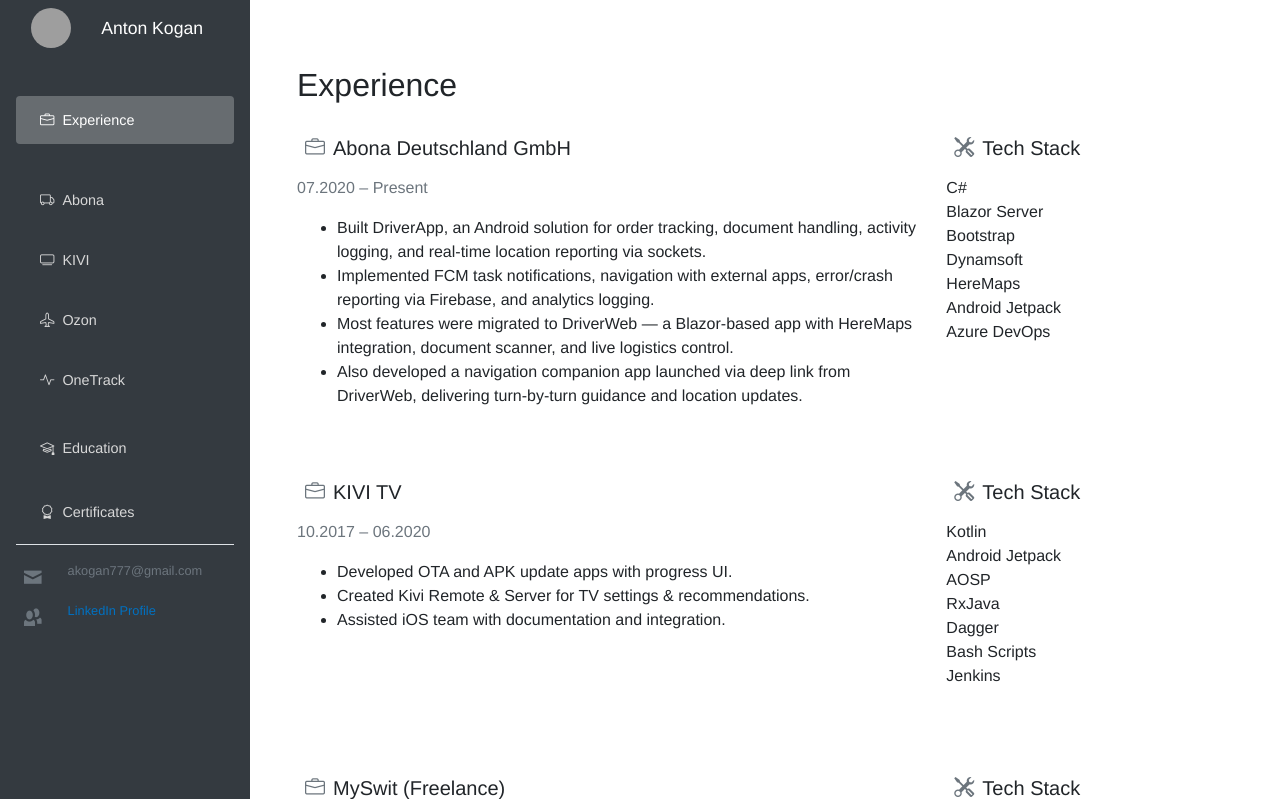
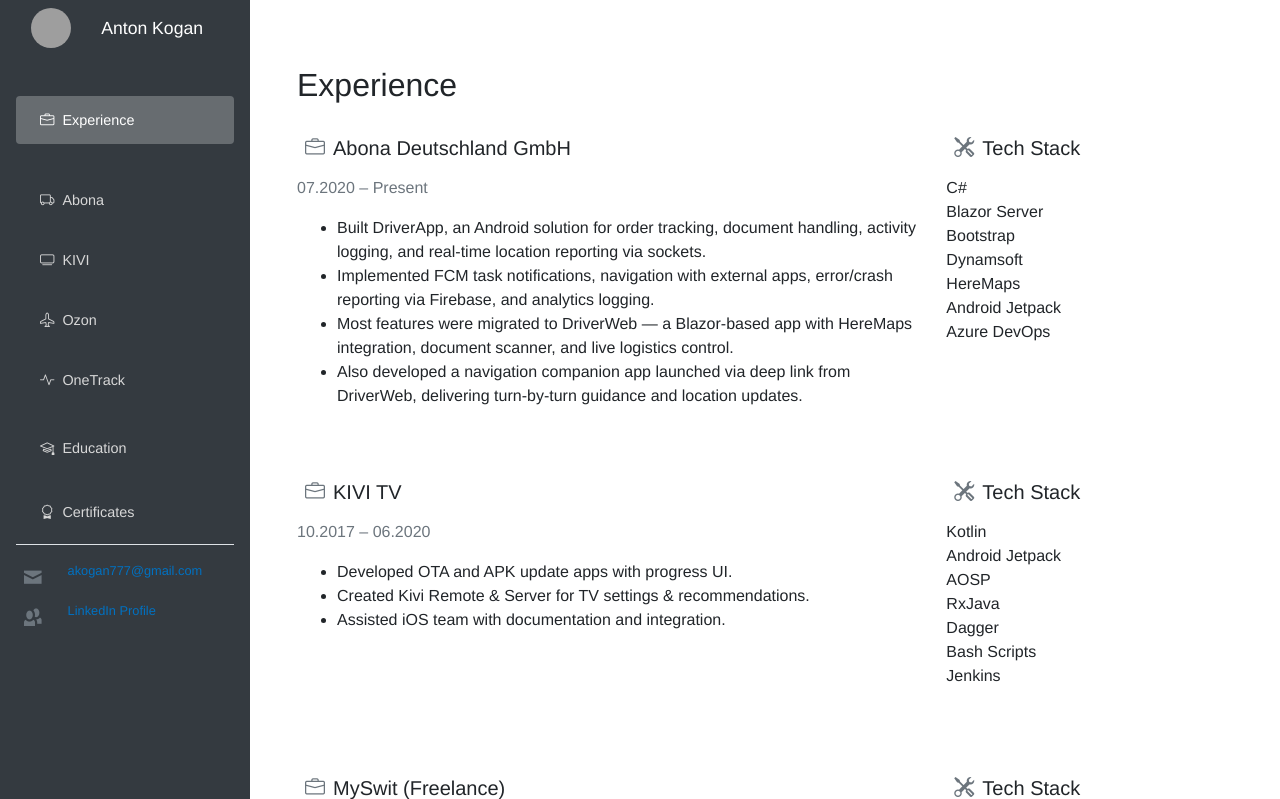
Before and after one commit to Antonkog/CVSource, an ASP.NET Core app: page / in a window 1280 px wide. Shown: the top 799 px of the page. Run offline with ASP.NET Core 8, Linux system fonts and the light colour scheme; style sheets or scripts are compiled from the project's sources; grey boxes are pictures that could not be loaded.

Commit message:
Mail clickable.

```diff
--- a/Shared/NavMenu.razor
+++ b/Shared/NavMenu.razor
@@ -64,10 +64,10 @@
 
          <!-- Contact Info -->
         <div class="border-top pt-3 small text-muted">
-            <p class="mb-1">
-                <span class="oi oi-envelope-closed m-2" aria-hidden="true"></span>
-                akogan777@gmail.com
-            </p>
+           <p class="mb-1">
+               <span class="oi oi-envelope-closed m-2" aria-hidden="true"></span>
+               <a href="mailto:akogan777@gmail.com">akogan777@gmail.com</a>
+           </p>
             <p class="mb-0">
                 <span class="oi oi-people m-2" aria-hidden="true"></span>
                 <a href="https://www.linkedin.com/in/anton-kogan-developer/" target="_blank">LinkedIn Profile</a>
```
